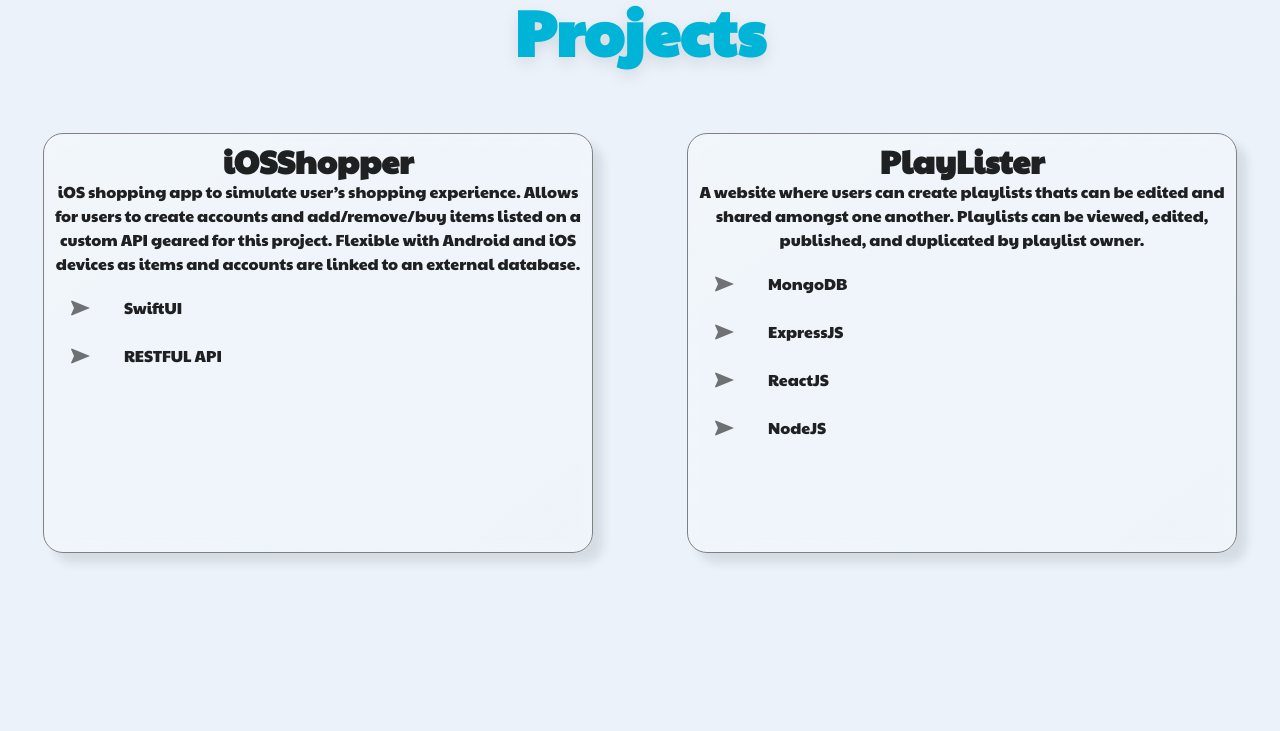
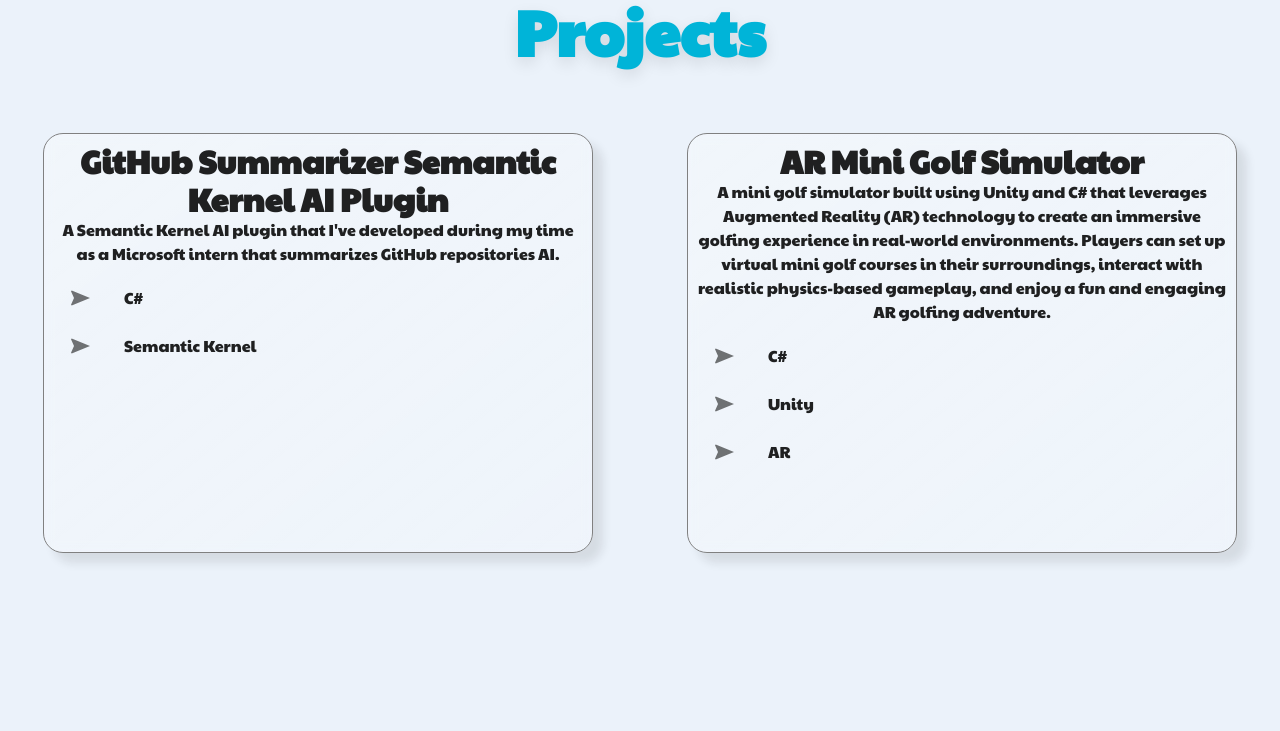
Before and after one commit to EricChen-01/ericgchen.com, a React (Create React App) app: page / in a window 1280 px wide. Shown: the part 760-1491 px from the top of the page. Built offline with nearby package versions, Linux system fonts and the light colour scheme.

Commit message:
added github summarizer and minigolfvr

```diff
--- /dev/null
+++ b/src/components/Pages/GithubSummarizer.js
@@ -0,0 +1,10 @@
+
+
+export const project = {
+    title:'GitHub Summarizer Semantic Kernel AI Plugin',
+    description: 'A Semantic Kernel AI plugin that I\'ve developed during my time as a Microsoft intern that summarizes GitHub repositories AI.',
+    technologies: ['C#', 'Semantic Kernel'],
+    isPath: false,
+    path:'https://github.com/EricChen-01/GitHubQAChatGPTPlugin',
+    image: "https://devblogs.microsoft.com/semantic-kernel/wp-content/uploads/sites/78/2024/03/Large_SK_Logo.png"
+}
--- a/src/components/Pages/MiniGolfVR.js
+++ b/src/components/Pages/MiniGolfVR.js
@@ -5,5 +5,5 @@
     technologies: ['C#', 'Unity', 'AR'],
     isPath: false,
     path:'https://github.com/EricChen-01/MiniGolfVR',
-    image: "https://cdn.prod.website-files.com/63a5463b6c31f2d40f1d3a47/66aad35d33391259ac56b91b_goose.png"
+    image: "https://raw.githubusercontent.com/EricChen-01/MiniGolfVR/refs/heads/main/MiniGolf.png"
 }
```
Also changed, not shown: src/components/Pages/index.js (+3 -11 lines).
